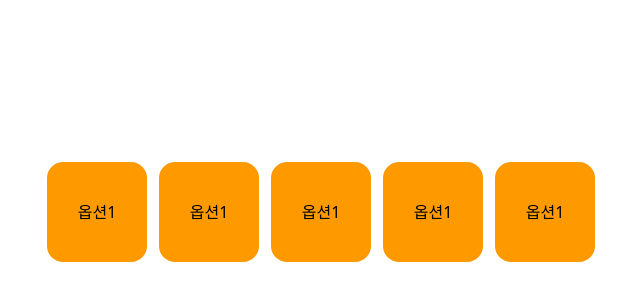
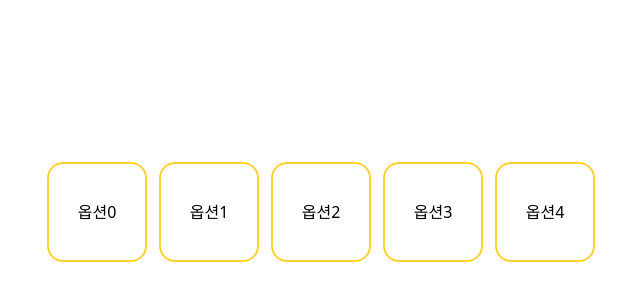
Before and after one commit to wldnjs990/Only_Cup-playground, a React (Vite) app: page / in a window 1280 px wide. Shown: the part 188-488 px from the top of the page, without its empty margins (319-959 px from the left). Built offline with nearby package versions, Linux system fonts and the light colour scheme.

Commit message:
feat: twMerge, clsx 설치, 애니메이션 테스트중

```diff
--- a/package.json
+++ b/package.json
@@ -11,9 +11,11 @@
   },
   "dependencies": {
     "@tailwindcss/vite": "^4.1.13",
+    "clsx": "^2.1.1",
     "motion": "^12.23.12",
     "react": "^19.1.1",
     "react-dom": "^19.1.1",
+    "tailwind-merge": "^3.3.1",
     "tailwindcss": "^4.1.13"
   },
   "devDependencies": {
--- a/src/App.tsx
+++ b/src/App.tsx
@@ -1,25 +1,60 @@
+import clsx from 'clsx';
 import * as motion from 'motion/react-client';
+import { useState } from 'react';
+import { twMerge } from 'tailwind-merge';
 export default function App() {
   const arr = Array(5).fill(0);
+  const [boxSelected, setBoxSelected] = useState<number | 'all'>('all');
   return (
     <div className="flex h-screen w-screen flex-col items-center justify-center gap-10">
       <div className="flex gap-3">
         {arr.map((_, idx) => {
-          return <Box key={idx} />;
+          return (
+            <Box
+              key={idx}
+              title={'옵션' + idx}
+              idx={idx}
+              boxSelected={boxSelected}
+              setBoxSelected={setBoxSelected}
+            />
+          );
         })}
       </div>
     </div>
   );
 }
 
-function Box() {
+function Box({
+  title,
+  idx,
+  boxSelected,
+  setBoxSelected,
+}: {
+  title: string;
+  idx: number;
+  boxSelected: number | 'all';
+  setBoxSelected: React.Dispatch<React.SetStateAction<number | 'all'>>;
+}) {
   return (
-    <motion.div
-      className="flex h-25 w-25 items-center justify-center rounded-2xl bg-amber-500"
-      whileHover={{ scale: 2 }}
-      transition={{ duration: 0.3 }}
+    <motion.button
+      className={twMerge(
+        'flex h-25 w-25 items-center justify-center rounded-2xl border-2 border-amber-300',
+        clsx(boxSelected === idx || boxSelected === 'all' ? 'block' : 'hidden'),
+      )}
+      initial={{ backgroundColor: '#ffffff' }}
+      whileHover={{ backgroundColor: '#fbbf24' }}
+      transition={{ duration: 0.3, ease: 'easeInOut' }}
+      onClick={() => setBoxSelected((prev) => (prev === idx ? 'all' : idx))}
     >
-      옵션1
-    </motion.div>
+      {title}
+    </motion.button>
   );
 }
+
+function HideOptions() {
+  return (
+    <div>
+      <motion.button></motion.button>
+    </div>
+  );
+}
```
Also changed, not shown: 1 other file (tests, documents, lock files or other folders).
